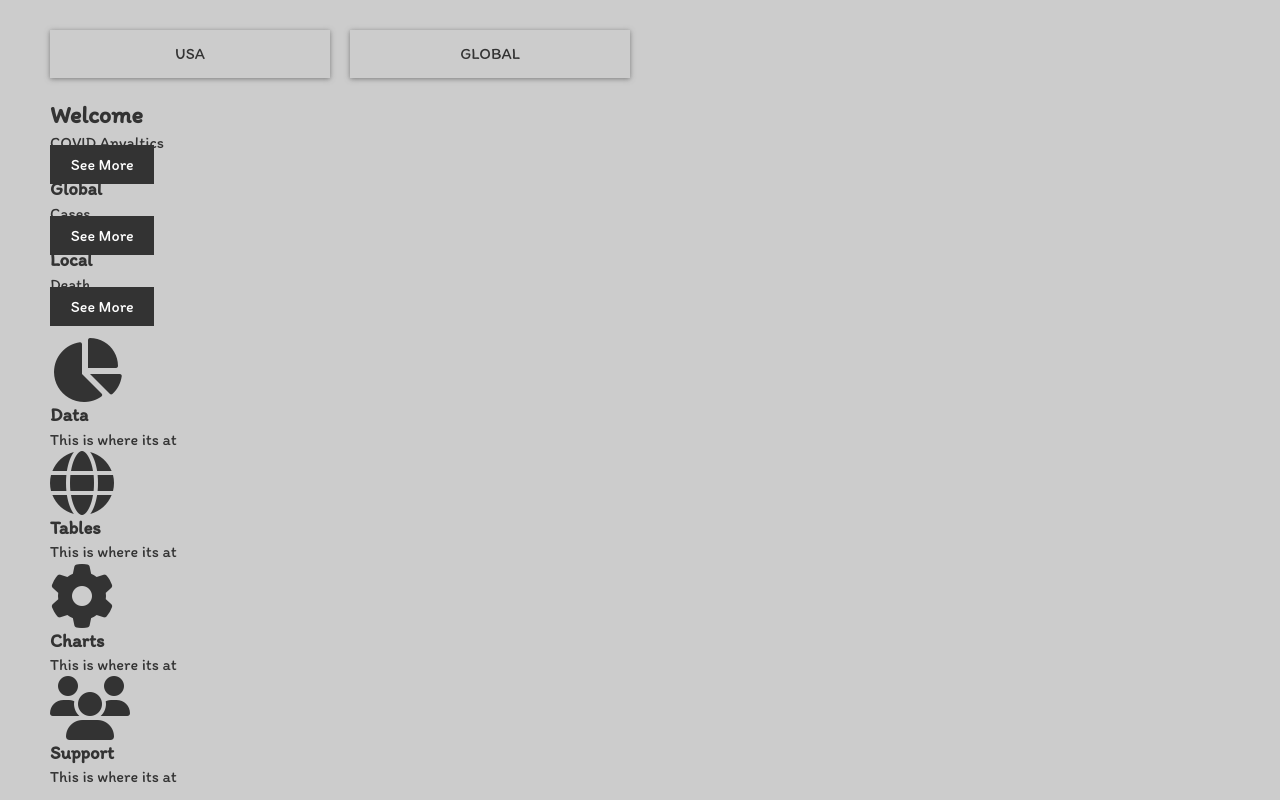
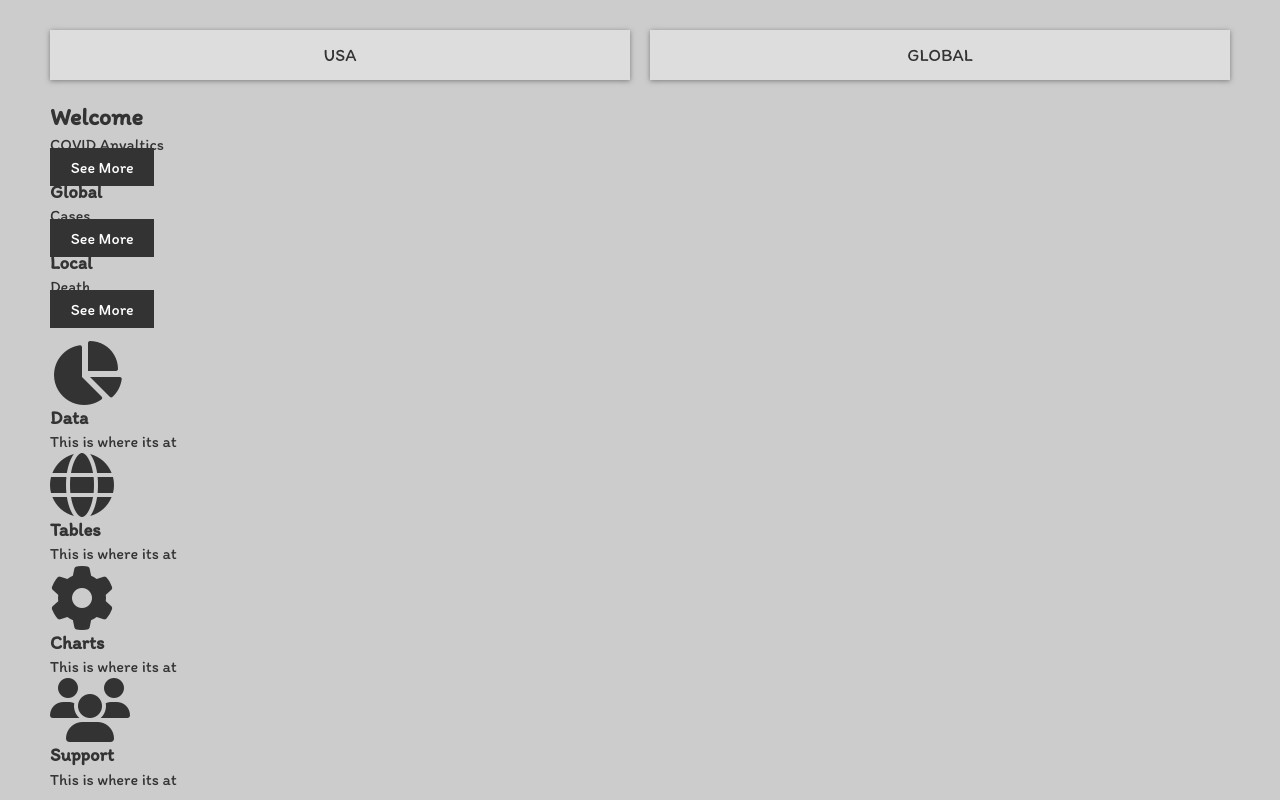
Before and after one commit to BarbaricEric/COVID-19-Tracker, a plain HTML site: page index.html in a window 1280 px wide. Shown: the top 800 px of the page. Drawn offline with nearby package versions, Linux system fonts and the light colour scheme; a script that the page names is missing.

Commit message:
Update style.css

```diff
--- a/css/style.css
+++ b/css/style.css
@@ -56,22 +56,30 @@ img {
  grid-gap: 20px;
  padding: 0;
  list-style: none;
- grid-template-columns: repeat(4, 1fr);
+ grid-template-columns: repeat(2, 1fr);
 }
 
 .main-nav a {
- backgorund: var(--primary);
- display: block;
+ background: var(--primary);
+ display: flex;
  text-decoration: none;
  padding: 0.8rem;
  text-align: center;
  color: var(--dark);
  text-transform: uppercase;
- font-size; 1.1rem;
+ font-size: 1.1rem;
  box-shadow: var(--shadow);
+ align-items: center;
+ justify-content: center;
 }
 
+.main-nav a:hover {
+ backround: var(--dark);
+ color: var(--light);
+}
 
+/* Top Container */
+.top-container {
 
 
 /* Supported Browser Banner */
```
